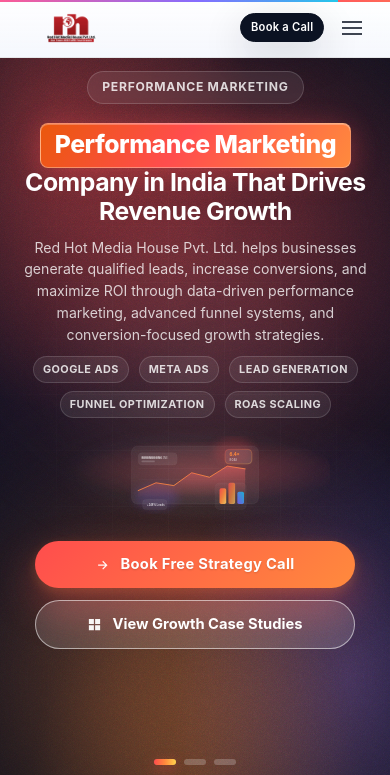
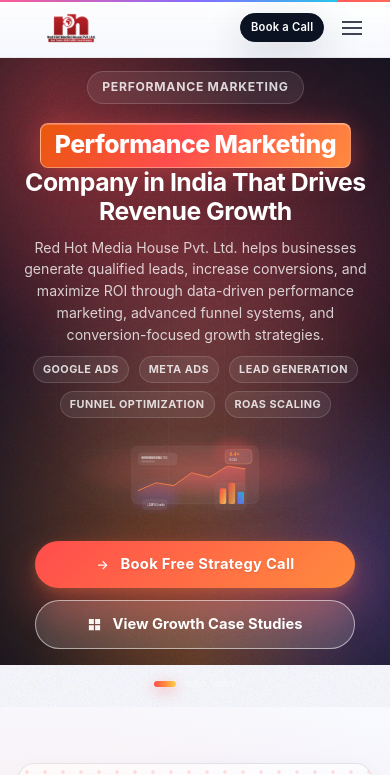
Before and after one commit to satyam0027/RHMH_pvt_ltd, a plain HTML site: page index.html in a window 390 px wide. Shown: the top 775 px of the page. Drawn offline with nearby package versions, Linux system fonts and the light colour scheme.

Commit message:
reponsiveness error

```diff
--- a/css/home-hero.css
+++ b/css/home-hero.css
@@ -280,47 +280,63 @@
 }
 
 @media (max-width: 760px) {
+  /* Let the page scroll normally — no trapped inner scroll area */
   #homeHero.hero-slider {
     --home-controls-h: 42px;
     --home-pad-y: clamp(12px, 2vh, 18px);
     --home-pad-x: clamp(14px, 4vw, 20px);
-    --mobile-sticky-h: calc(58px + env(safe-area-inset-bottom, 0px));
-    --home-viewport-h: max(
-      420px,
-      calc(100dvh - var(--home-header) - var(--mobile-sticky-h))
-    );
-    min-height: var(--home-viewport-h);
-    height: var(--home-viewport-h);
-    max-height: none;
+    height: auto !important;
+    min-height: 0 !important;
+    max-height: none !important;
+    overflow: visible !important;
   }
 
   #homeHero .hero-slider__viewport {
-    min-height: 100%;
-    height: 100%;
+    position: relative;
+    display: flex;
+    flex-direction: column;
+    height: auto !important;
+    min-height: 0 !important;
+    overflow: visible !important;
   }
 
-  /* Top-align slide content — centering was clipping the h1 above the fold */
   #homeHero .hero-slide {
-    display: flex !important;
+    position: relative !important;
+    inset: auto !important;
+    width: 100%;
+    height: auto !important;
+    min-height: 0;
+    display: none !important;
     align-items: flex-start !important;
     justify-content: flex-start !important;
-    overflow-x: hidden;
-    overflow-y: auto;
-    overscroll-behavior: contain;
-    -webkit-overflow-scrolling: touch;
-    scroll-padding-top: 12px;
+    overflow: visible !important;
+    opacity: 0;
+    visibility: hidden;
+    pointer-events: none;
+  }
+
+  #homeHero .hero-slide.is-active {
+    display: flex !important;
+    opacity: 1;
+    visibility: visible;
+    pointer-events: auto;
+    z-index: 2;
+  }
+
+  #homeHero .hero-slide[hidden] {
+    display: none !important;
   }
 
   #homeHero .hero-slide__layout {
     max-width: 100%;
     height: auto !important;
     max-height: none !important;
-    min-height: min(100%, auto);
+    min-height: 0;
     justify-content: flex-start !important;
     align-items: center !important;
     overflow: visible !important;
     padding-top: clamp(10px, 1.5vh, 16px) !important;
-    padding-bottom: calc(var(--home-controls-h) + 14px) !important;
+    padding-bottom: var(--home-pad-y) !important;
     padding-left: max(var(--home-pad-x), env(safe-area-inset-left, 0px));
     padding-right: max(var(--home-pad-x), env(safe-area-inset-right, 0px));
   }
@@ -405,16 +421,19 @@
   }
 
   #homeHero .hero-slider__viewport > .hero-slider__controls {
-    padding-left: max(var(--home-pad-x), env(safe-area-inset-left, 0px));
-    padding-right: max(var(--home-pad-x), env(safe-area-inset-right, 0px));
-    padding-bottom: max(6px, env(safe-area-inset-bottom, 0px));
+    position: relative !important;
+    inset: auto !important;
+    flex-shrink: 0;
+    width: 100%;
+    height: auto;
+    min-height: var(--home-controls-h);
+    margin: 0 !important;
+    padding: 10px max(var(--home-pad-x), env(safe-area-inset-right, 0px)) 14px
+      max(var(--home-pad-x), env(safe-area-inset-left, 0px)) !important;
   }
 }
 
 @media (max-width: 420px) {
-  #homeHero.hero-slider {
-    min-height: 460px;
-  }
 
   #homeHero .hero-slider__controls .hero-slider__nav {
     width: 36px;
--- a/index.html
+++ b/index.html
@@ -19,8 +19,8 @@
   <link rel="preconnect" href="https://fonts.googleapis.com">
   <link rel="preconnect" href="https://fonts.gstatic.com" crossorigin>
   <link href="https://fonts.googleapis.com/css2?family=DM+Sans:wght@400;500;700&amp;family=JetBrains+Mono:wght@400;500&amp;family=Syne:wght@700;800&amp;display=swap" rel="stylesheet">
-  <link rel="stylesheet" href="/css/styles.css?v=20260523r">
-  <link rel="stylesheet" href="/css/home-hero.css?v=20260523r">
+  <link rel="stylesheet" href="/css/styles.css?v=20260523s">
+  <link rel="stylesheet" href="/css/home-hero.css?v=20260523s">
   <script type="application/ld+json">
   {
     "@context": "https://schema.org",
```
